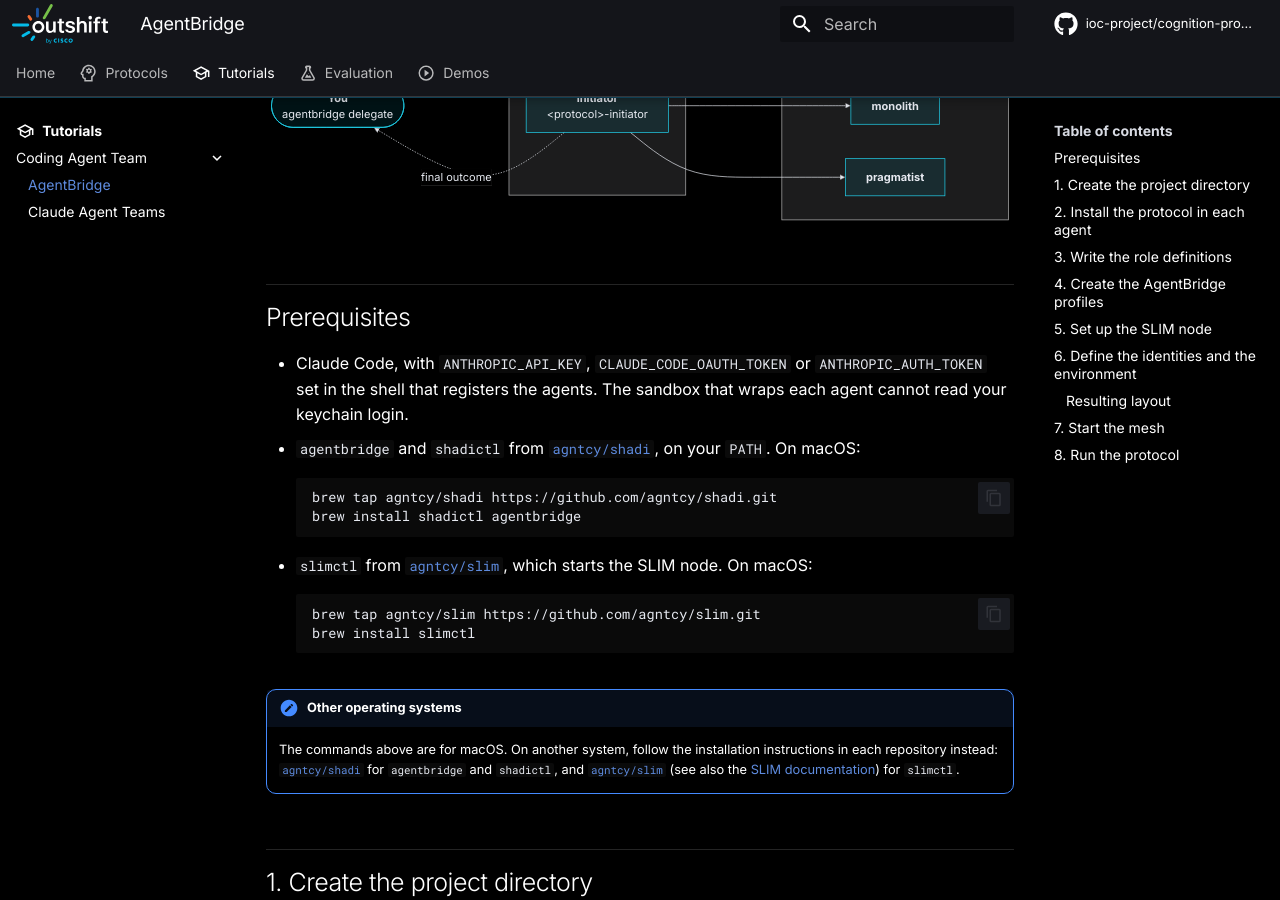
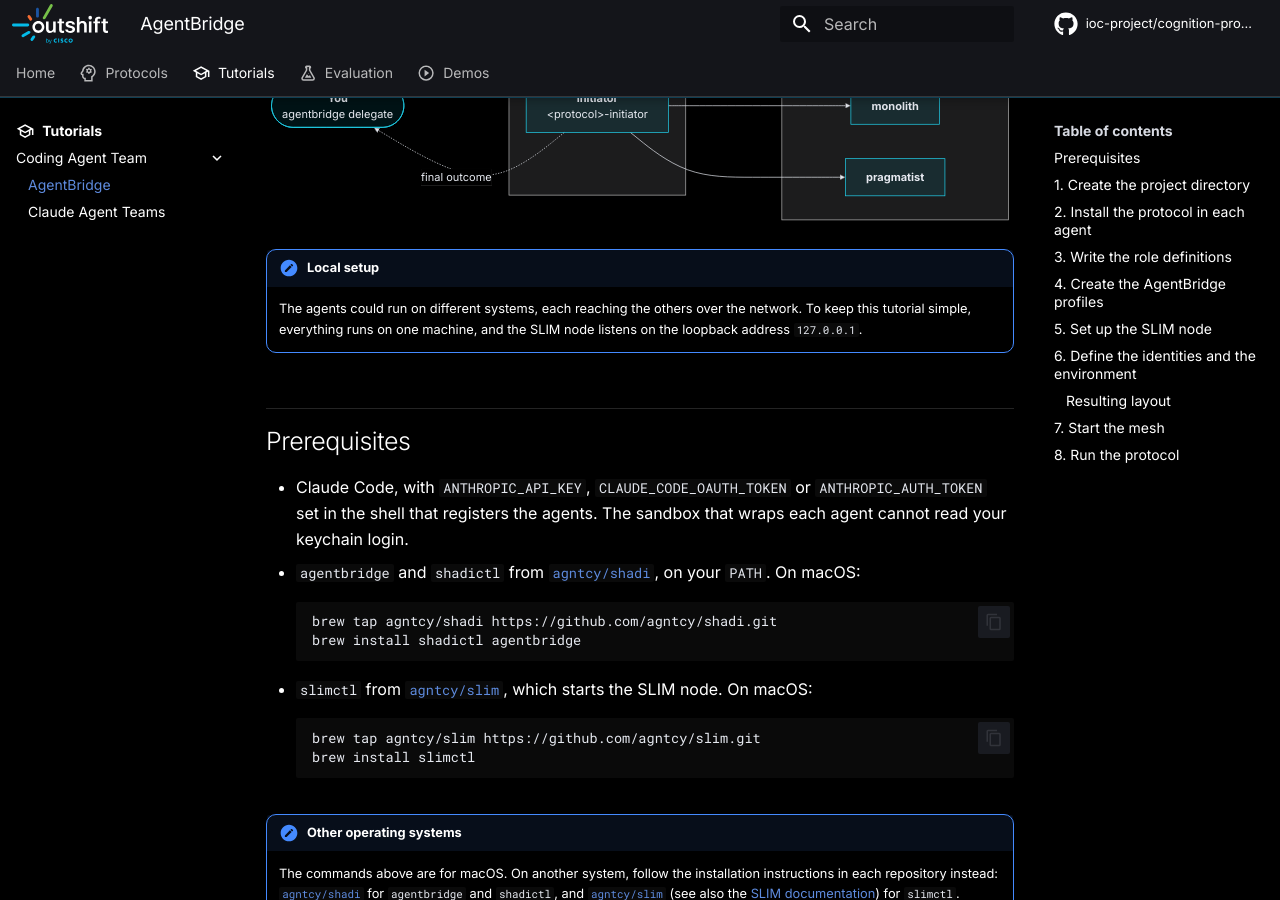
Before and after one commit to ioc-project/cognition-protocols, an MkDocs documentation site: the page built from docs/tutorials/coding-agent-team/agentbridge.md, in a window 1280 px wide and 900 px high, scrolled down 565 px. Built offline with MkDocs 1.6.1 and Material for MkDocs 9.7.7, drawn with Linux system fonts in a browser that asks for light colours; comment, search, counter and statistics services are not loaded.

Commit message:
docs: note that the AgentBridge tutorial runs everything locally
Signed-off-by: Mauro Sardara <msardara@cisco.com>

````diff
--- a/docs/tutorials/coding-agent-team/agentbridge.md
+++ b/docs/tutorials/coding-agent-team/agentbridge.md
@@ -38,6 +38,11 @@
     I --> P
     I -. "final outcome" .-> you
 ```
+
+!!! note "Local setup"
+    The agents could run on different systems, each reaching the others over the network. To keep
+    this tutorial simple, everything runs on one machine, and the SLIM node listens on the
+    loopback address `127.0.0.1`.
 
 ## Prerequisites
 
````
